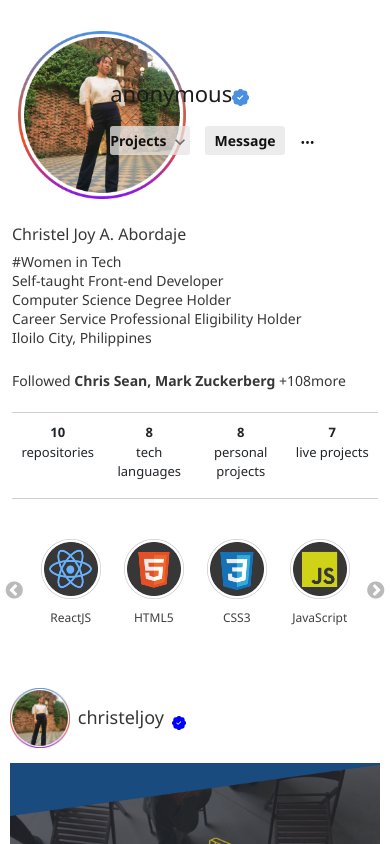
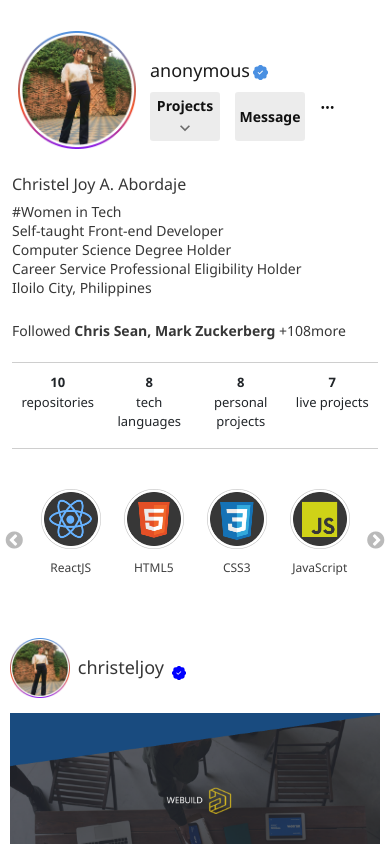
Before and after one commit to Thanaxx/Portfolio2023, a React (Create React App) app: page / in a window 390 px wide. Shown: the top 844 px of the page. Built offline with nearby package versions, Linux system fonts and the light colour scheme; a web font is replaced by a local one.

Commit message:
adjust header

```diff
--- a/src/styles/head.scss
+++ b/src/styles/head.scss
@@ -90,7 +90,7 @@
             outline: none;
 
             @media screen and (max-width: 768px){
-                width: 200px;
+                width: 150px;
                 height: auto;
             }
         }
@@ -101,8 +101,9 @@
 
             @media screen and (max-width:768px){
                 position: absolute;
-                top: 80px;
-                right: 10px;
+                top: 60px;
+                right: 0px;
+                left: 150px;
             }
 
             .display-name-mbl{
@@ -111,7 +112,7 @@
                 @media screen and (max-width: 768px){
                     display: block;
                     width: 100%;
-                    margin-bottom: 20px;
+                    margin-bottom: 10px;
                 }
             }
 
@@ -119,12 +120,23 @@
                 font-size: 22px;
                 margin-bottom: 5px;
                 font-weight: 400;
-                color: rgb(27, 27, 27);
+                color: #1b1b1b;
+
+                @media screen and (max-width:768px){
+                    font-size: 18px;
+                    margin-bottom: 0px;
+                }
             }
 
             span{
                 font-size: 17px;
                 color: #4A90E2;
+                margin-left: 3px;
+
+                @media screen and (max-width:768px){
+                    font-size: 15px;
+                    margin-bottom: 0px;
+                }
             }
         }
 
```
Also changed, not shown: src/styles/head.css.
